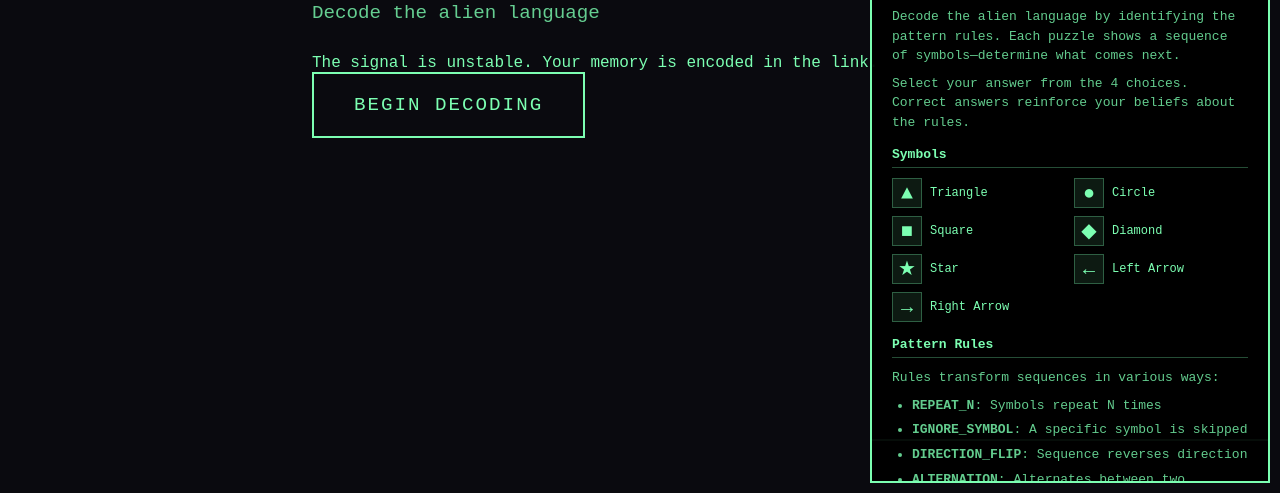
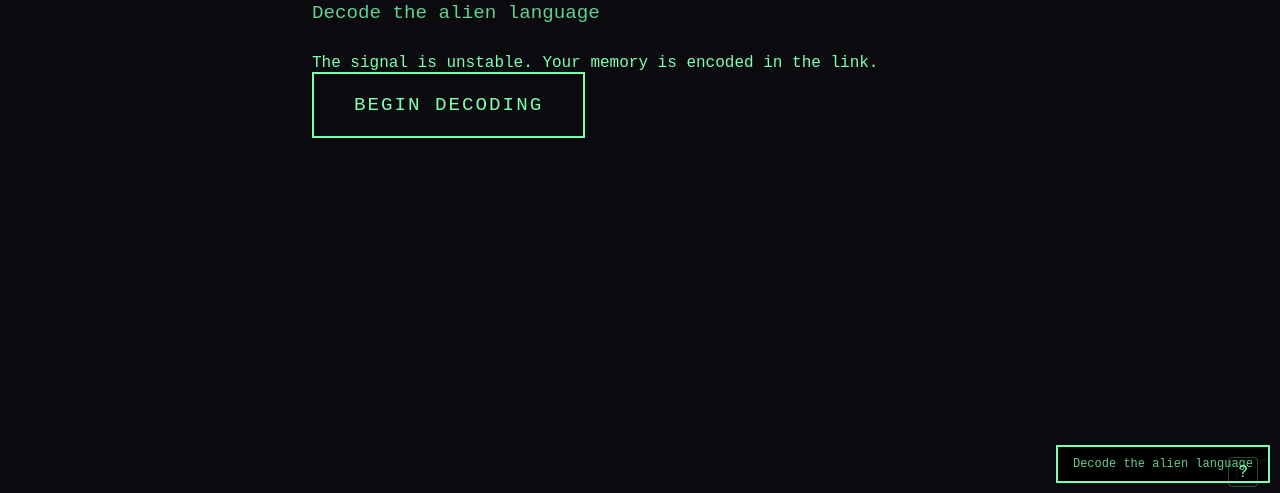
Before and after one commit to FranekJemiolo/alien-cognition-game, a website built with Vite: page index.html in a window 1280 px wide. Shown: the part 307-800 px from the top of the page. Built offline with nearby package versions, Linux system fonts and the light colour scheme.

Commit message:
Fix submit bug and make guide panel collapsible

```diff
--- a/src/app.ts
+++ b/src/app.ts
@@ -28,6 +28,7 @@ let showFeedback = false
 let isCorrect = false
 let replayFrames: any[] = []
 let showDebug = false
+let guideExpanded = false
 
 // Initialize app
 export function init() {
@@ -107,9 +108,15 @@ function render() {
 
   // Always show guide panel
   const guidePanel = document.createElement('div')
-  guidePanel.className = 'guide-panel'
+  guidePanel.className = `guide-panel ${guideExpanded ? 'expanded' : ''}`
   guidePanel.innerHTML = renderGuideUI()
   document.body.appendChild(guidePanel)
+
+  // Bind guide expand/collapse
+  guidePanel.querySelector('.guide-toggle')?.addEventListener('click', () => {
+    guideExpanded = !guideExpanded
+    render()
+  })
 
   // Add toggle button for debug only
   const toggleButtons = document.createElement('div')
@@ -186,7 +193,6 @@ function generateNewPuzzle() {
   selectedAnswer = null
   showFeedback = false
   isCorrect = false
-  state.puzzleIndex++
   updateURL()
 }
 
@@ -196,7 +202,7 @@ function submitAnswer() {
   isCorrect = correct
   showFeedback = true
 
-  // Update beliefs
+  // Update beliefs (use current puzzleIndex before increment)
   state.beliefs = updateBeliefs(
     state.beliefs,
     correct,
@@ -204,13 +210,16 @@ function submitAnswer() {
     seededRng(state.seed + state.puzzleIndex)
   )
 
+  // Increment puzzleIndex after using it
+  state.puzzleIndex++
+
   // Update hallucination level
   state.hallucinationLevel = 1 - (state.streak.stability / 10)
 
-  // Generate hallucinations
+  // Generate hallucinations (use puzzleIndex - 1 since we just incremented)
   state.hallucinations = generateHallucinations(
     state.seed,
-    state.puzzleIndex,
+    state.puzzleIndex - 1,
     state.streak,
     state.hallucinationLevel
   )
@@ -380,8 +389,20 @@ function renderDebugUI(): string {
 
 // Render guide UI
 function renderGuideUI(): string {
+  if (!guideExpanded) {
+    return `
+      <div class="guide-panel">
+        <button class="guide-toggle">?</button>
+        <div class="guide-summary">
+          <span>Decode the alien language</span>
+        </div>
+      </div>
+    `
+  }
+
   return `
-    <div class="guide-panel">
+    <div class="guide-panel expanded">
+      <button class="guide-toggle">✕</button>
       <h3>GUIDE</h3>
 
       <div class="guide-section">
--- a/styles/base.css
+++ b/styles/base.css
@@ -374,15 +374,54 @@ body {
   position: fixed;
   bottom: 10px;
   right: 10px;
+  background: rgba(0, 0, 0, 0.95);
+  border: 2px solid var(--accent-color);
+  font-size: 13px;
+  z-index: 999;
+  font-family: 'Courier New', monospace;
+  transition: all 0.3s;
+}
+
+.guide-panel:not(.expanded) {
+  padding: 10px 15px;
+  display: flex;
+  align-items: center;
+  gap: 10px;
+}
+
+.guide-panel.expanded {
   width: 400px;
   max-height: 70vh;
   overflow-y: auto;
-  background: rgba(0, 0, 0, 0.95);
-  border: 2px solid var(--accent-color);
   padding: 20px;
-  font-size: 13px;
-  z-index: 999;
-  font-family: 'Courier New', monospace;
+}
+
+.guide-toggle {
+  position: absolute;
+  top: 10px;
+  right: 10px;
+  width: 30px;
+  height: 30px;
+  border: 1px solid var(--border-color);
+  background: transparent;
+  color: var(--accent-color);
+  font-size: 16px;
+  cursor: pointer;
+  display: flex;
+  align-items: center;
+  justify-content: center;
+  border-radius: 4px;
+}
+
+.guide-toggle:hover {
+  background: var(--accent-color);
+  color: var(--bg-color);
+}
+
+.guide-summary {
+  color: var(--text-color);
+  font-size: 12px;
+  opacity: 0.8;
 }
 
 .guide-panel h3 {
@@ -390,6 +429,7 @@ body {
   margin-bottom: 15px;
   font-size: 14px;
   text-transform: uppercase;
+  padding-right: 40px;
 }
 
 .guide-panel h4 {
--- a/styles/mobile.css
+++ b/styles/mobile.css
@@ -116,8 +116,11 @@
     right: 10px;
     left: 10px;
     bottom: 10px;
+    font-size: 12px;
+  }
+
+  .guide-panel.expanded {
     max-height: 50vh;
-    font-size: 12px;
   }
 
   .guide-panel h3 {
```
